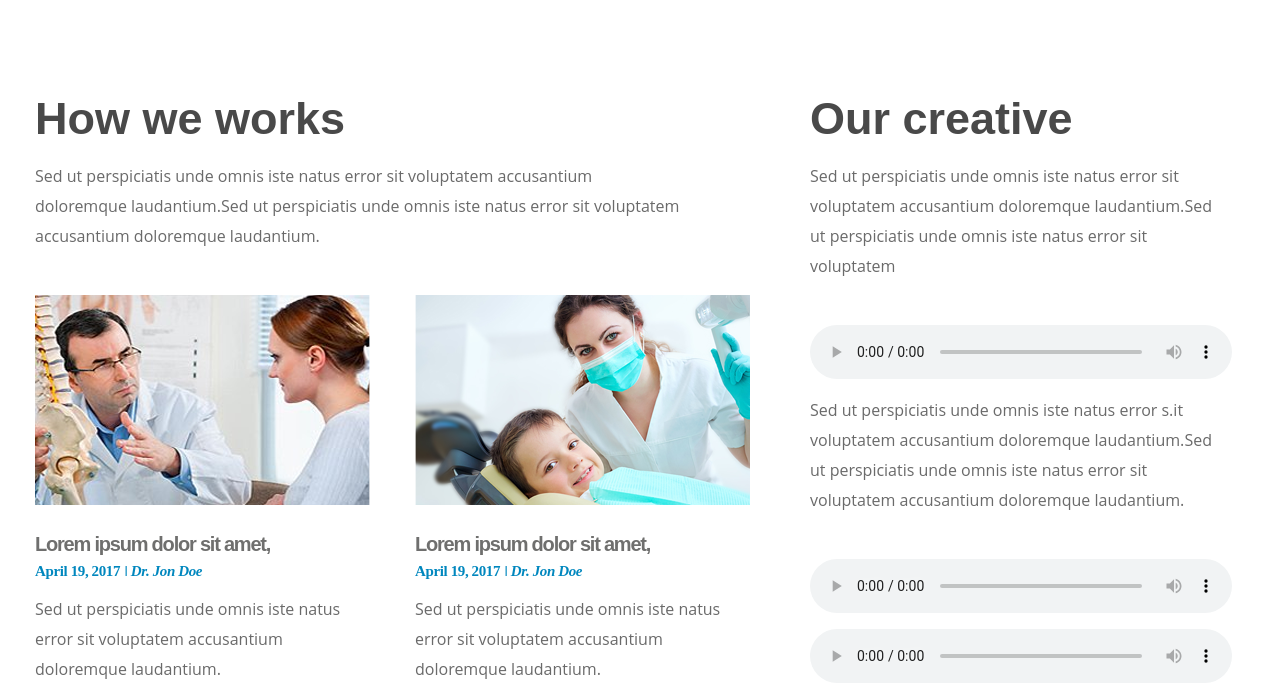
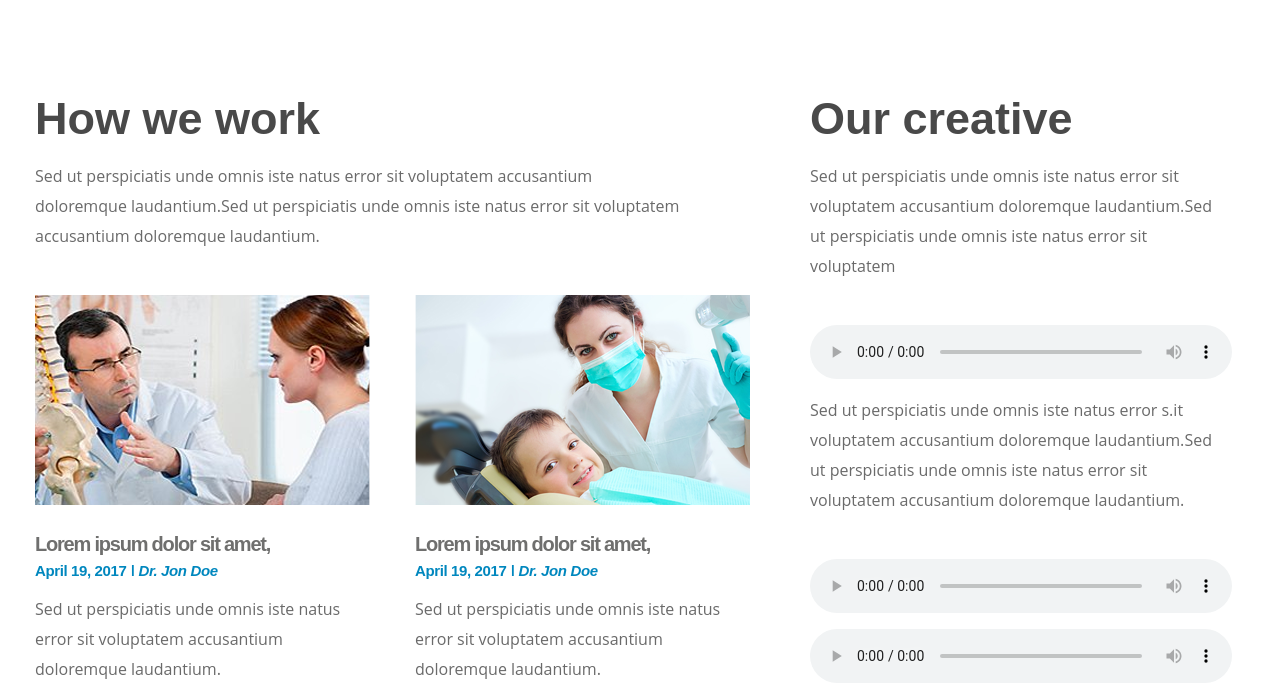
Before and after one commit to Underwerse/underwerse.github.io, a PHP site: page / in a window 1280 px wide; the page is wider, and only the part inside the window is pictured. Shown: the part 2650-3337 px from the top of that part. Run offline with PHP 8.4, Linux system fonts and the light colour scheme; some libraries are stand-ins or nearby versions.

Commit message:
Правки по результатам проверки ДЗ

```diff
--- a/homework4/index.html
+++ b/homework4/index.html
@@ -1,14 +1,15 @@
 <!DOCTYPE html>
 <html lang="en">
+
 <head>
 	<meta charset="UTF-8">
 	<meta name="viewport" content="width=device-width, initial-scale=1.0">
 	<meta http-equiv="X-UA-Compatible" content="ie=edge">
 	<link rel="stylesheet" href="fonts/fontawesome-free-5.9.0-web/css/all.css">
-	<!-- <link rel="stylesheet" href="styles/normalize.css"> -->
 	<link rel="stylesheet" href="styles/style.css">
 	<title>Grid + BGR</title>
 </head>
+
 <body>
 	<header>
 		<div class="container">
@@ -107,7 +108,9 @@
 				<div class="chooseTitle">
 					<h2>Why Choose Us ?</h2>
 					<p>
-						Sed ut perspiciatis unde omnis iste natus error sit voluptatem accusantium doloremque laudantium, totam rem <br> aperiam, eaque ipsa quae ab illo inventore veritatis et quasi architecto beatae vitae dicta sunt explicabo.
+						Sed ut perspiciatis unde omnis iste natus error sit voluptatem accusantium doloremque laudantium, totam rem
+						<br> aperiam, eaque ipsa quae ab illo inventore veritatis et quasi architecto beatae vitae dicta sunt
+						explicabo.
 					</p>
 				</div>
 				<div class="reason reason1">
@@ -173,9 +176,10 @@
 		<section class="howWork">
 			<div class="container">
 				<article class="howCase">
-					<h2>How we works</h2>
+					<h2>How we work</h2>
 					<p>
-						Sed ut perspiciatis unde omnis iste natus error sit voluptatem accusantium doloremque laudantium.Sed ut perspiciatis unde omnis iste natus error sit voluptatem accusantium doloremque laudantium.
+						Sed ut perspiciatis unde omnis iste natus error sit voluptatem accusantium doloremque laudantium.Sed ut
+						perspiciatis unde omnis iste natus error sit voluptatem accusantium doloremque laudantium.
 					</p>
 					<div class="caseWrap">
 						<div class="case">
@@ -206,11 +210,13 @@
 				<article class="creative">
 					<h2>Our creative</h2>
 					<p>
-						Sed ut perspiciatis unde omnis iste natus error sit voluptatem accusantium doloremque laudantium.Sed ut perspiciatis unde omnis iste natus error sit voluptatem
+						Sed ut perspiciatis unde omnis iste natus error sit voluptatem accusantium doloremque laudantium.Sed ut
+						perspiciatis unde omnis iste natus error sit voluptatem
 					</p>
 					<audio src="audio/audio.mp3" controls></audio>
 					<p>
-						Sed ut perspiciatis unde omnis iste natus error s.it voluptatem accusantium doloremque laudantium.Sed ut perspiciatis unde omnis iste natus error sit voluptatem accusantium doloremque laudantium.
+						Sed ut perspiciatis unde omnis iste natus error s.it voluptatem accusantium doloremque laudantium.Sed ut
+						perspiciatis unde omnis iste natus error sit voluptatem accusantium doloremque laudantium.
 					</p>
 					<audio src="audio/audio.mp3" controls></audio>
 					<audio src="audio/audio.mp3" controls></audio>
@@ -222,7 +228,8 @@
 			<div class="container">
 				<h2>Gallery</h2>
 				<p>
-					Sed ut perspiciatis unde omnis iste natus error sit voluptatem accusantium doloremque laudantium.Sed ut perspiciatis unde omnis iste natus error sit voluptatem accusantium doloremque laudantium.
+					Sed ut perspiciatis unde omnis iste natus error sit voluptatem accusantium doloremque laudantium.Sed ut
+					perspiciatis unde omnis iste natus error sit voluptatem accusantium doloremque laudantium.
 				</p>
 				<div class="pictures">
 					<img src="img/picture1.png" alt="picture">
@@ -238,7 +245,8 @@
 			<div class="container">
 				<h2>Our Team</h2>
 				<p>
-					Sed ut perspiciatis unde omnis iste natus error sit voluptatem accusantium doloremque laudantium.Sed ut perspiciatis unde omnis iste natus error <br> sit voluptatem accusantium doloremque laudantium.
+					Sed ut perspiciatis unde omnis iste natus error sit voluptatem accusantium doloremque laudantium.Sed ut
+					perspiciatis unde omnis iste natus error <br> sit voluptatem accusantium doloremque laudantium.
 				</p>
 				<div class="members">
 					<div class="member">
@@ -343,11 +351,12 @@
 						<label class="formLabel">Name</label>
 					</div>
 					<div class="formGroup">
-						<input class="formInput" type="phone" pattern="7\([0-9]{3}\)[0-9]{3}-[0-9]{2}-[0-9]{2}" placeholder=" ">
+						<input class="formInput" type="tel" pattern="7\([0-9]{3}\)[0-9]{3}-[0-9]{2}-[0-9]{2}" placeholder=" ">
 						<label class="formLabel">Email</label>
 					</div>
 					<div class="formGroup">
-						<textarea class="formInput textarea" name="textarea" id="text" cols="30" rows="10" placeholder=" "></textarea>
+						<textarea class="formInput textarea" name="textarea" id="text" cols="30" rows="10"
+							placeholder=" "></textarea>
 						<label class="formLabel">Message</label>
 					</div>
 					<button class="formButton">Send</button>
@@ -356,11 +365,12 @@
 		</div>
 		<div class="footerBottom">
 			<p>
-				Copyright © 2017. PSDFreebies.com  | Best PSD Template for freelancer and agencies
+				Copyright © 2017. PSDFreebies.com | Best PSD Template for freelancer and agencies
 			</p>
 		</div>
 	</footer>
 
 	<script src="fonts/fontawesome-free-5.9.0-web/js/all.js"></script>
 </body>
+
 </html>
--- a/homework4/styles/style.css
+++ b/homework4/styles/style.css
@@ -315,7 +315,7 @@ main .howWork .container .howCase .caseWrap .case blockquote h3 {
 main .howWork .container .howCase .caseWrap .case blockquote time,
 main .howWork .container .howCase .caseWrap .case blockquote cite {
   color: #0087be;
-  font-family: Montserrat;
+  font-family: 'Montserrat', sans-serif;
   font-size: 15px;
   font-weight: 700;
   letter-spacing: -0.38px;
@@ -460,7 +460,6 @@ footer .container .footerColumn1 .footerColumnWrap {
   grid-template-columns: 70px 1fr;
   align-items: flex-start;
   justify-content: center;
-  row-gap: 50px;
   font-size: 32px;
 }
 footer .container .footerColumn1 .socials * {
--- a/homework4/styles/style.less
+++ b/homework4/styles/style.less
@@ -7,7 +7,6 @@
 
 body {
 	font-family: Arial, Helvetica, sans-serif;
-	// overflow-x: hidden;
 }
 
 a {
@@ -42,6 +41,7 @@ p {
 	text-transform: uppercase;
 	cursor: pointer;
 }
+
 .button:hover {
 	background-color: #49acdd
 }
@@ -59,27 +59,29 @@ p {
 header {
 	margin: 0 auto;
 	background-color: #fff;
+
 	.headerUpLine {
 		height: 99px;
 		border-bottom: 2px solid #c2c2c2;
 		display: flex;
 		align-items: center;
 		justify-content: space-between;
+
 		p {
 			margin-left: 19px;
-			// color: #6a6a6a;
-			// font-size: 15px;
-			// font-weight: 400;
 			line-height: 22px;
+
 			&::first-line {
 				font-weight: 700;
 			}
 		}
+
 		.headerContacts {
 			display: flex;
 			align-items: center;
 			justify-content: space-between;
-			& > img {
+
+			&>img {
 				padding-left: 40px;
 			}
 		}
@@ -90,29 +92,36 @@ header {
 		display: flex;
 		align-items: center;
 		justify-content: space-between;
+
 		ul {
 			padding: 0 0 0 10px;
 			list-style-type: none;
+
 			li {
 				display: inline-block;
+
 				a {
 					color: #6c6c6c;
 					font-size: 20px;
 					font-weight: 400;
 				}
+
 				a:not(last-child) {
 					padding-right: 30px;
 				}
+
 				a:hover {
 					color: #262626;
 					text-shadow: 0 0 .9px #262626, 0 0 .9px #262626, 0 0 .9px #262626;
 				}
 			}
 		}
+
 		.socials {
 			line-height: 24px;
 			font-size: 26px;
-			& > * {
+
+			&>* {
 				padding-left: 14px;
 				color: #191919;
 			}
@@ -123,16 +132,17 @@ header {
 		display: flex;
 		justify-content: center;
 		height: 640px;
-		background: url(../img/headerPromoBgrSpot.png)
-								10% no-repeat,
-								url(../img/headerPromoBgrMain.png)
-								center no-repeat;
+		background: url(../img/headerPromoBgrSpot.png) 10% no-repeat,
+			url(../img/headerPromoBgrMain.png) center no-repeat;
+
 		.container {
 			display: inline-block;
 			position: relative;
+
 			.headerPromoTitle {
 				margin: 180px 0 0 50px;
 				display: inline-block;
+
 				h1 {
 					display: inline-block;
 					color: #474747;
@@ -144,6 +154,7 @@ header {
 					line-height: 52px;
 					padding-bottom: 37px;
 				}
+
 				p {
 					text-align: center;
 					color: #3f3f3f;
@@ -153,6 +164,7 @@ header {
 					padding-bottom: 42px;
 				}
 			}
+
 			.doctorPromoLogo {
 				width: 125px;
 				display: block;
@@ -171,6 +183,7 @@ main {
 			max-width: 1597px;
 			display: grid;
 			grid-template-areas: "option option option option";
+
 			.option {
 				height: 360px;
 				display: flex;
@@ -178,6 +191,7 @@ main {
 				align-items: center;
 				justify-content: center;
 				text-align: center;
+
 				h3 {
 					padding: 23px 0 29px 0;
 					color: #fff;
@@ -186,24 +200,26 @@ main {
 					font-weight: 700;
 					letter-spacing: -1.82px;
 				}
+
 				p {
 					width: 275px;
 					color: #fff;
-					// font-family: "Open Sans", sans-serif;
-					// font-size: 15px;
-					// font-weight: 400;
 					line-height: 30px;
 				}
 			}
+
 			.option1 {
 				background-color: #43b1d2;
 			}
+
 			.option2 {
 				background-color: #3fb6c6;
 			}
+
 			.option3 {
 				background-color: #3cbbbb;
 			}
+
 			.option4 {
 				background-color: #37c3a8;
 			}
@@ -216,39 +232,43 @@ main {
 			height: 856px;
 			grid-template-columns: minmax(360px, 365px) 1fr minmax(363px, 380px);
 			grid-template-rows: 258px 91px 1fr 1fr;
+
 			.chooseTitle {
 				grid-area: chooseTitle;
 				text-align: center;
+
 				h2 {
 					padding-top: 111px;
 				}
+
 				p {
-					// color: #6a6a6a;
-					// font-family: "Open Sans";
-					// font-size: 16px;
-					// font-weight: 400;
 					line-height: 30px;
 					padding-top: 12px;
 				}
 			}
+
 			.reason1 {
 				grid-area: reason1;
 			}
+
 			.reason2 {
 				grid-area: reason2;
 			}
+
 			.reason3 {
 				grid-area: reason3;
 			}
+
 			.reason4 {
 				grid-area: reason4;
 			}
+
 			.reasonImg {
 				grid-area: reasonImg;
 				text-align: center;
 			}
-			grid-template-areas:
-				"chooseTitle chooseTitle chooseTitle"
+
+			grid-template-areas: "chooseTitle chooseTitle chooseTitle"
 			". reasonImg ."
 			"reason1 reasonImg reason2"
 			"reason3 reasonImg reason4";
@@ -257,6 +277,7 @@ main {
 				img {
 					float: left;
 				}
+
 				h3 {
 					float: left;
 					line-height: 75px;
@@ -267,14 +288,11 @@ main {
 					font-weight: 700;
 					letter-spacing: -1.82px;
 				}
+
 				p {
 					width: 350px;
 					padding-top: 20px;
 					display: inline-block;
-					// color: #6a6a6a;
-					// font-family: "Open Sans", sans-serif;
-					// font-size: 16px;
-					// font-weight: 400;
 					line-height: 30px;
 				}
 			}
@@ -285,10 +303,10 @@ main {
 		height: 592px;
 		max-width: 1600px;
 		margin: 0 auto;
-		background: url(../img/statisticsBgrMain.png)
-								no-repeat center,
+		background: url(../img/statisticsBgrMain.png) no-repeat center,
 			#0087be no-repeat center;
 		background-blend-mode: multiply;
+
 		.container {
 			display: grid;
 			height: inherit;
@@ -296,8 +314,10 @@ main {
 			align-items: center;
 			grid-gap: 170px;
 			justify-items: center;
+
 			.stat {
 				text-align: center;
+
 				span {
 					display: inline-block;
 					color: #fff;
@@ -307,12 +327,14 @@ main {
 					letter-spacing: -1.19px;
 					padding: 30px 0 8px 0;
 				}
+
 				.statSplitter {
 					display: inline-block;
 					width: 84px;
 					height: 6px;
 					background-color: #fff;
 				}
+
 				p {
 					color: #fff;
 					font-family: 'Montserrat', sans-serif;
@@ -328,15 +350,18 @@ main {
 	.howWork {
 		height: 798px;
 		padding-top: 95px;
+
 		.container {
 			height: inherit;
 			display: grid;
 			grid-template-columns: 715px 1fr;
 			grid-gap: 60px;
+
 			.howCase {
 				h2 {
 					padding-bottom: 16px;
 				}
+
 				p {
 					width: 650px;
 					font-size: 16px;
@@ -344,12 +369,15 @@ main {
 					line-height: 30px;
 					padding-bottom: 44px;
 				}
+
 				.caseWrap {
 					display: flex;
 					justify-content: space-between;
+
 					.case {
 						blockquote {
 							width: 325px;
+
 							h3 {
 								color: #6f6f6e;
 								font-family: 'Montserrat', sans-serif;
@@ -358,14 +386,16 @@ main {
 								letter-spacing: -1.21px;
 								padding: 24px 0 6px 0;
 							}
+
 							time,
 							cite {
 								color: #0087be;
-								font-family: Montserrat;
+								font-family: 'Montserrat', sans-serif;
 								font-size: 15px;
 								font-weight: 700;
 								letter-spacing: -0.38px;
 							}
+
 							p {
 								width: 325px;
 								padding-top: 14px;
@@ -375,10 +405,12 @@ main {
 					}
 				}
 			}
+
 			.creative {
 				h2 {
 					padding-bottom: 16px;
 				}
+
 				p {
 					width: 410px;
 					font-size: 16px;
@@ -386,6 +418,7 @@ main {
 					line-height: 30px;
 					padding-bottom: 44px;
 				}
+
 				audio {
 					width: 422px;
 					padding-bottom: 12px;
@@ -398,10 +431,10 @@ main {
 		height: 826px;
 		max-width: 1600px;
 		margin: 0 auto;
-		background: url(../img/galleryBgrMain.png)
-								no-repeat center,
+		background: url(../img/galleryBgrMain.png) no-repeat center,
 			#38b69e;
 		background-blend-mode: multiply;
+
 		.container {
 			h2 {
 				color: #fff;
@@ -409,12 +442,14 @@ main {
 				padding: 90px 0 34px 0;
 
 			}
+
 			p {
 				color: #fff;
 				line-height: 30px;
 				text-align: center;
 				padding-bottom: 50px;
 			}
+
 			.pictures {
 				display: grid;
 				grid-template-columns: 1fr 1fr 1fr;
@@ -429,26 +464,32 @@ main {
 
 	.team {
 		height: 917px;
+
 		.container {
 			h2 {
 				padding: 144px 0 40px 0;
 				color: #494949;
 				text-align: center;
 			}
+
 			&>p {
 				text-align: center;
 				line-height: 30px;
 				padding-bottom: 80px;
 			}
+
 			.members {
 				display: grid;
 				grid-template-rows: 1fr;
 				grid-template-columns: repeat(4, 1fr);
+
 				.member {
 					text-align: center;
+
 					img {
 						padding-bottom: 25px;
 					}
+
 					h3 {
 						color: #6f6f6e;
 						font-family: 'Montserrat', sans-serif;
@@ -456,6 +497,7 @@ main {
 						font-weight: 500;
 						padding-bottom: 10px;
 					}
+
 					p {
 						color: #6f6f6e;
 						font-family: 'Montserrat', sans-serif;
@@ -464,6 +506,7 @@ main {
 						letter-spacing: -1.09px;
 						padding-bottom: 28px;
 					}
+
 					.memberSocials a {
 						color: #0087be;
 						font-family: "Font Awesome";
@@ -479,8 +522,10 @@ main {
 
 	.specialOffer {
 		background-color: #e2e2e2;
+
 		.container {
 			text-align: center;
+
 			h3 {
 				display: inline-block;
 				color: #494949;
@@ -489,6 +534,7 @@ main {
 				line-height: 176px;
 				vertical-align: middle;
 			}
+
 			.button {
 				width: 192px;
 				height: 54px;
@@ -501,15 +547,16 @@ main {
 
 footer {
 	background-color: #171717;
+
 	.container {
 		padding-top: 105px;
 		display: grid;
 		grid-template-rows: minmax(521px, auto);
 		grid-template-columns:
-			minmax(224px, auto) minmax(132px, auto)
-			minmax(188px, auto) minmax(234px, auto);
+			minmax(224px, auto) minmax(132px, auto) minmax(188px, auto) minmax(234px, auto);
 		justify-content: space-between;
 		color: #fff;
+
 		h3 {
 			font-size: 22px;
 			font-weight: 700;
@@ -517,33 +564,39 @@ footer {
 			letter-spacing: 0.55px;
 			padding-bottom: 66px;
 		}
+
 		.footerColumn1 {
 			color: #fff;
+
 			.footerColumnWrap {
 				display: grid;
 				grid-template-rows: repeat(3, 1fr);
 				grid-template-columns: 70px 1fr;
 				align-items: flex-start;
 				justify-content: center;
-				row-gap: 50px;
 				font-size: 32px;
 			}
+
 			.socials * {
 				color: #fff;
 				font-size: 22px;
 				margin-right: 10px;
 			}
+
 			.socials {
 				padding-top: 60px;
 			}
 		}
+
 		.footerColumn2,
-		.footerColumn3  {
+		.footerColumn3 {
 			ul {
 				padding-left: 24px;
 				list-style-image: url(../img/footerListMarker.png);
+
 				li {
 					padding: 0 0 16px 10px;
+
 					a {
 						text-decoration: none;
 						color: inherit;
@@ -551,19 +604,24 @@ footer {
 				}
 			}
 		}
+
 		.footerColumn:not(.footerColumn4) h3 {
 			text-align: center;
 		}
+
 		.footerColumn4 {
 			width: 235px;
 			z-index: 2;
+
 			.feedbackForm {
 				width: 100%;
 				font-family: "Open Sans", sans-serif;
 				letter-spacing: 0.4px;
+
 				.formGroup {
 					position: relative;
 					margin-bottom: 22px;
+
 					.formInput {
 						font-family: "Open Sans", sans-serif;
 						letter-spacing: 0.4px;
@@ -577,16 +635,19 @@ footer {
 						transition: .3s;
 						outline: none;
 						z-index: 2;
+
 						&:focus {
 							border-bottom: 1px solid rgba(194, 194, 194, 1);
 						}
-						&:focus ~ .formLabel,
-						&:not(:placeholder-shown) ~ .formLabel {
+
+						&:focus~.formLabel,
+						&:not(:placeholder-shown)~.formLabel {
 							top: -18px;
 							font-size: 12px;
 							color: rgba(255, 255, 255, .21);
 						}
 					}
+
 					.formLabel {
 						position: absolute;
 						color: rgba(255, 255, 255, .51);
@@ -595,10 +656,12 @@ footer {
 						transition: .3s;
 						z-index: -1;
 					}
+
 					.textarea {
 						height: 80px;
 					}
 				}
+
 				.formButton {
 					width: 125px;
 					height: 35px;
@@ -607,6 +670,7 @@ footer {
 					outline: none;
 					transition: .3s;
 					cursor: pointer;
+
 					&:focus,
 					&:hover {
 						background-color: #0088be9f;
@@ -619,6 +683,7 @@ footer {
 	.footerBottom {
 		background-color: #1a1a1a;
 		height: 117px;
+
 		p {
 			text-align: center;
 			line-height: 117px;
```
Lines whose indentation alone changed are shown as unchanged.
